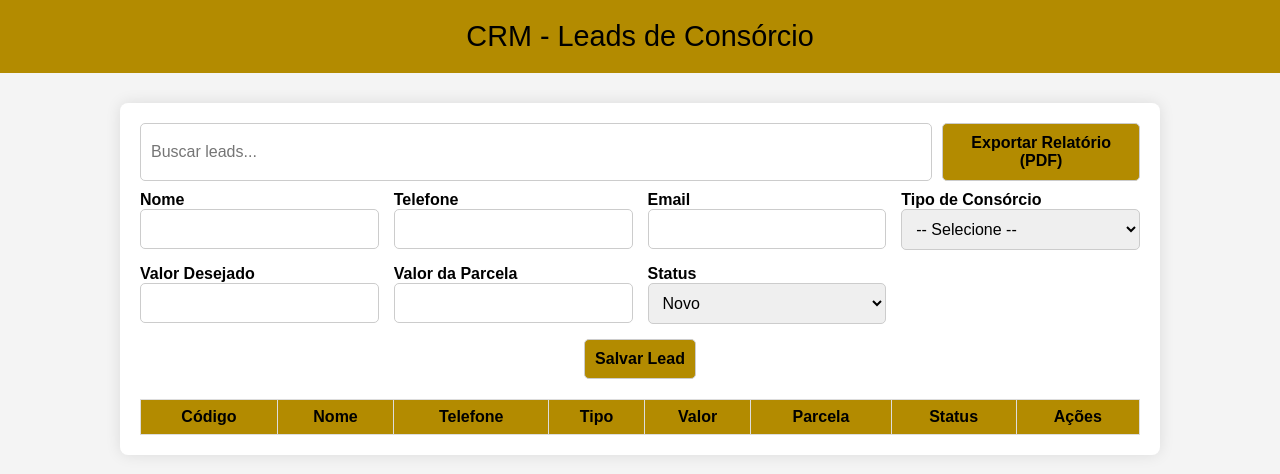
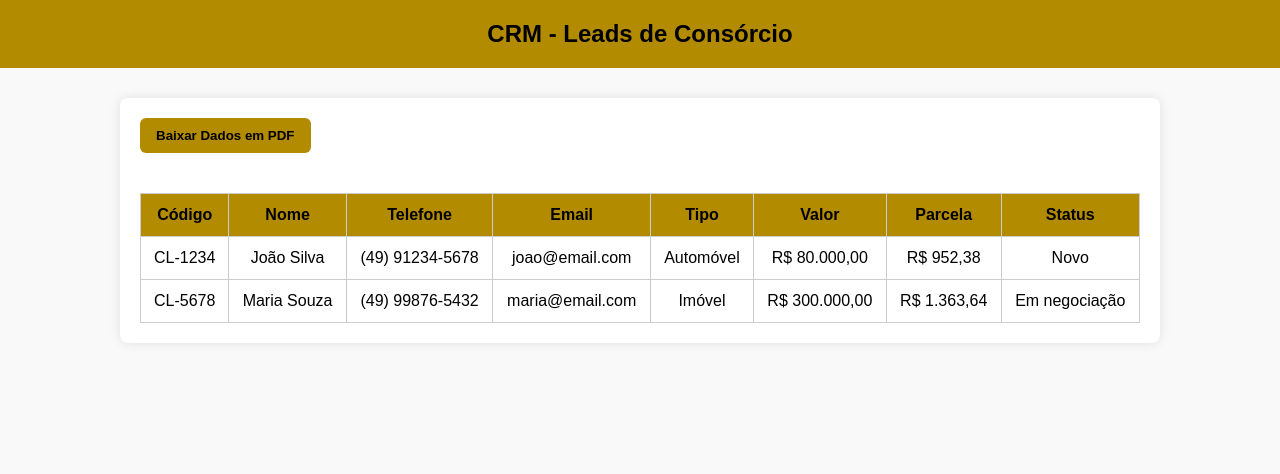
Before and after one commit to fabricioarturcuchi/crm-raros, a plain HTML site: page index.html in a window 1280 px wide. Drawn offline with nearby package versions, Linux system fonts and the light colour scheme.

Commit message:
Update index.html

```diff
--- a/index.html
+++ b/index.html
@@ -1,198 +1,149 @@
 <!DOCTYPE html>
 <html lang="pt-BR">
 <head>
-<meta charset="UTF-8" /><meta name="viewport" content="width=device-width,initial-scale=1">
-<title>CRM - Leads Consórcio</title>
-<style>
-  body { font-family: Arial,sans-serif; background: #f4f4f4; margin:0; padding:0 }
-  header { background:#b38b00; color:#000; padding:20px; text-align:center; font-size:1.8rem }
-  .container { max-width:1000px; margin:30px auto; background:#fff; padding:20px; border-radius:8px; box-shadow:0 0 15px rgba(0,0,0,0.1) }
-  form { display:grid; grid-template-columns:repeat(auto-fill,minmax(200px,1fr)); gap:15px; margin-bottom:20px }
-  label { display:flex; flex-direction:column; font-weight:bold }
-  input, select, button { padding:10px; font-size:1rem; border-radius:5px; border:1px solid #ccc; box-sizing:border-box }
-  button { background:#b38b00; color:#000; font-weight:bold; cursor:pointer; }
-  button:hover { background:#d2af00 }
-  #search { width:calc(100% - 160px); padding:10px; margin-right:10px; border-radius:5px; border:1px solid #ccc }
-  table { width:100%; border-collapse:collapse; margin-top:20px }
-  th, td { border:1px solid #ddd; padding:8px; text-align:center }
-  th { background:#b38b00; color:#000 }
-  .actions button { background:#eee; border:1px solid #ccc; padding:5px 8px; margin:0 2px; border-radius:4px; font-size:13px; cursor:pointer }
-  .actions .edit { color:#0055cc }
-  .actions .delete { color:#cc0000 }
-  @media(max-width:600px) { form { grid-template-columns:1fr } }
-</style>
+  <meta charset="UTF-8" />
+  <meta name="viewport" content="width=device-width, initial-scale=1.0"/>
+  <title>CRM - Leads Consórcio</title>
+  <style>
+    body {
+      font-family: Arial, sans-serif;
+      background: #f9f9f9;
+      margin: 0;
+      padding: 0;
+    }
+    header {
+      background-color: #b38b00;
+      color: #000;
+      padding: 20px;
+      text-align: center;
+      font-size: 24px;
+      font-weight: bold;
+    }
+    .container {
+      max-width: 1000px;
+      margin: 30px auto;
+      padding: 20px;
+      background: white;
+      border-radius: 8px;
+      box-shadow: 0 0 12px rgba(0,0,0,0.1);
+    }
+    table {
+      width: 100%;
+      border-collapse: collapse;
+      margin-top: 20px;
+    }
+    th, td {
+      padding: 12px;
+      border: 1px solid #ccc;
+      text-align: center;
+    }
+    th {
+      background-color: #b38b00;
+      color: #000;
+    }
+    button {
+      background-color: #b38b00;
+      color: #000;
+      border: none;
+      padding: 10px 16px;
+      font-weight: bold;
+      cursor: pointer;
+      border-radius: 6px;
+      margin-bottom: 20px;
+    }
+    button:hover {
+      background-color: #d2af00;
+    }
+  </style>
 </head>
 <body>
 
 <header>CRM - Leads de Consórcio</header>
 <div class="container">
+  <button onclick="gerarPDF()">Baixar Dados em PDF</button>
 
-  <div style="display:flex; margin-bottom:10px">
-    <input id="search" type="text" placeholder="Buscar leads..."/>
-    <button onclick="generatePDF()">Exportar Relatório (PDF)</button>
-  </div>
-
-  <form id="leadForm">
-    <input type="hidden" id="leadId">
-    <label>Nome<input type="text" id="nome" required></label>
-    <label>Telefone<input type="tel" id="telefone" required></label>
-    <label>Email<input type="email" id="email" required></label>
-    <label>Tipo de Consórcio<select id="tipoConsorcio" required>
-        <option value="" disabled selected>-- Selecione --</option>
-        <option value="Automóvel">Automóvel</option>
-        <option value="Imóvel">Imóvel</option>
-    </select></label>
-    <label>Valor Desejado<input type="number" id="valorDesejado" min="0" required></label>
-    <label>Valor da Parcela<input type="text" id="valorParcela" readonly></label>
-    <label>Status<select id="status">
-        <option value="Novo">Novo</option>
-        <option value="Em negociação">Em negociação</option>
-        <option value="Concluído">Concluído</option>
-        <option value="Perdido">Perdido</option>
-    </select></label>
-    <div style="grid-column:1/-1; text-align:center">
-      <button type="submit">Salvar Lead</button>
-    </div>
-  </form>
-
-  <table>
+  <table id="tabela-leads">
     <thead>
       <tr>
-        <th>Código</th><th>Nome</th><th>Telefone</th><th>Tipo</th><th>Valor</th><th>Parcela</th><th>Status</th><th>Ações</th>
+        <th>Código</th>
+        <th>Nome</th>
+        <th>Telefone</th>
+        <th>Email</th>
+        <th>Tipo</th>
+        <th>Valor</th>
+        <th>Parcela</th>
+        <th>Status</th>
       </tr>
     </thead>
-    <tbody id="leadTable"></tbody>
+    <tbody id="corpo-tabela">
+      <!-- Dados serão inseridos aqui -->
+    </tbody>
   </table>
-
 </div>
 
+<!-- Bibliotecas JS -->
 <script src="https://cdnjs.cloudflare.com/ajax/libs/jspdf/2.5.1/jspdf.umd.min.js"></script>
 <script src="https://cdnjs.cloudflare.com/ajax/libs/jspdf-autotable/3.5.25/jspdf.plugin.autotable.min.js"></script>
+
 <script>
-  const TAXA = { "Automóvel":0.16, "Imóvel":0.22 };
-  const PRAZO = { "Automóvel":84, "Imóvel":220 };
-  let leads = JSON.parse(localStorage.getItem("leads")||"[]");
+  // Dados simulados – você pode trocar por dados reais
+  const leads = [
+    {
+      codigo: "CL-1234",
+      nome: "João Silva",
+      telefone: "(49) 91234-5678",
+      email: "joao@email.com",
+      tipo: "Automóvel",
+      valor: "R$ 80.000,00",
+      parcela: "R$ 952,38",
+      status: "Novo"
+    },
+    {
+      codigo: "CL-5678",
+      nome: "Maria Souza",
+      telefone: "(49) 99876-5432",
+      email: "maria@email.com",
+      tipo: "Imóvel",
+      valor: "R$ 300.000,00",
+      parcela: "R$ 1.363,64",
+      status: "Em negociação"
+    }
+  ];
 
-  const form = document.getElementById("leadForm"),
-        nomeI = document.getElementById("nome"),
-        telI = document.getElementById("telefone"),
-        emailI = document.getElementById("email"),
-        tipoI = document.getElementById("tipoConsorcio"),
-        valorI = document.getElementById("valorDesejado"),
-        parcelaI = document.getElementById("valorParcela"),
-        statusI = document.getElementById("status"),
-        tableB = document.getElementById("leadTable"),
-        searchI = document.getElementById("search"),
-        idI = document.getElementById("leadId");
-
-  function formatPhone(v) {
-    v = v.replace(/\D/g, '');
-    if (v.length <= 2) return "(" + v;
-    if (v.length <= 6) return `(${v.slice(0,2)}) ${v.slice(2)}`;
-    if (v.length <= 10) return `(${v.slice(0,2)}) ${v.slice(2,6)}-${v.slice(6)}`;
-    return `(${v.slice(0,2)}) ${v.slice(2,7)}-${v.slice(7,11)}`;
-  }
-  telI.addEventListener("input", () => {
-    telI.value = formatPhone(telI.value);
-  });
-
-  function gerarCodigo() {
-    return "CL-" + Math.floor(1000 + Math.random()*9000);
-  }
-
-  function calcParc(){
-    const t = tipoI.value,
-          v = Number(valorI.value);
-    if (TAXA[t] && v > 0) {
-      const tot = v * (1 + TAXA[t]),
-            parc = tot / PRAZO[t];
-      parcelaI.value = parc.toLocaleString("pt-BR",{style:"currency",currency:"BRL"});
-    } else parcelaI.value = "";
-  }
-  tipoI.addEventListener("change", calcParc);
-  valorI.addEventListener("input", calcParc);
-
-  form.addEventListener("submit", e => {
-    e.preventDefault();
-    const lead = {
-      codigo: idI.value ? leads[idI.value].codigo : gerarCodigo(),
-      nome: nomeI.value.trim(),
-      telefone: telI.value.trim(),
-      email: emailI.value.trim(),
-      tipoConsorcio: tipoI.value,
-      valorDesejado: valorI.value,
-      valorParcela: parcelaI.value,
-      status: statusI.value
-    };
-    if (idI.value) leads[idI.value] = lead;
-    else leads.push(lead);
-    localStorage.setItem("leads", JSON.stringify(leads));
-    renderTable();
-    form.reset();
-    parcelaI.value="";
-    idI.value="";
-  });
-
-  function renderTable(){
-    const term = searchI.value.toLowerCase();
-    tableB.innerHTML = "";
-    leads.forEach((l,i) => {
-      const row = [l.codigo, l.nome, l.telefone, l.tipoConsorcio,
-                   Number(l.valorDesejado).toLocaleString("pt-BR",{style:"currency",currency:"BRL"}),
-                   l.valorParcela, l.status];
-      if (row.some(c => c.toString().toLowerCase().includes(term))) {
-        const tr = document.createElement("tr");
-        row.forEach(c => {
-          const td = document.createElement("td");
-          td.textContent = c;
-          tr.appendChild(td);
-        });
-        const tdA = document.createElement("td");
-        tdA.className = "actions";
-        tdA.innerHTML = `<button onclick="editLead(${i})">✎</button>
-                         <button onclick="deleteLead(${i})">🗑️</button>`;
-        tr.appendChild(tdA);
-        tableB.appendChild(tr);
-      }
+  // Preencher tabela HTML
+  const corpoTabela = document.getElementById('corpo-tabela');
+  function carregarTabela() {
+    corpoTabela.innerHTML = '';
+    leads.forEach((lead) => {
+      const tr = document.createElement('tr');
+      Object.values(lead).forEach(valor => {
+        const td = document.createElement('td');
+        td.textContent = valor;
+        tr.appendChild(td);
+      });
+      corpoTabela.appendChild(tr);
     });
   }
+  carregarTabela();
 
-  function editLead(i){
-    const l = leads[i];
-    idI.value = i;
-    nomeI.value = l.nome;
-    telI.value = l.telefone;
-    emailI.value = l.email;
-    tipoI.value = l.tipoConsorcio;
-    valorI.value = l.valorDesejado;
-    parcelaI.value = l.valorParcela;
-    statusI.value = l.status;
-  }
+  // Gerar PDF
+  async function gerarPDF() {
+    const { jsPDF } = window.jspdf;
+    const doc = new jsPDF({ unit: 'pt', format: 'a4' });
+    doc.setFontSize(16);
+    doc.text('Relatório de Leads - Consórcio', 40, 40);
 
-  function deleteLead(i){
-    if (confirm("Excluir este lead?")) {
-      leads.splice(i,1);
-      localStorage.setItem("leads", JSON.stringify(leads));
-      renderTable();
-    }
-  }
+    const colunas = ["Código", "Nome", "Telefone", "Email", "Tipo", "Valor", "Parcela", "Status"];
+    const linhas = leads.map(lead => Object.values(lead));
 
-  searchI.addEventListener("input", renderTable);
-  renderTable();
+    doc.autoTable({
+      head: [colunas],
+      body: linhas,
+      startY: 60,
+      styles: { fontSize: 10 },
+    });
 
-  async function generatePDF(){
-    const { jsPDF } = window.jspdf;
-    const doc = new jsPDF({unit:"pt",format:"a4"});
-    doc.setFontSize(16);
-    doc.text("Relatório de Leads - Consórcio", 40, 40);
-    const cols = ["Código","Nome","Telefone","Tipo","Valor","Parcela","Status"];
-    const rows = leads.map(l=>[
-      l.codigo,l.nome,l.telefone,l.tipoConsorcio,
-      Number(l.valorDesejado).toLocaleString("pt-BR",{style:"currency",currency:"BRL"}),
-      l.valorParcela,l.status
-    ]);
-    doc.autoTable({ head:[cols], body:rows, startY:60, styles:{ fontSize:10 }});
-    doc.save("leads-consorcio.pdf");
+    doc.save('relatorio_leads.pdf');
   }
 </script>
 
```
